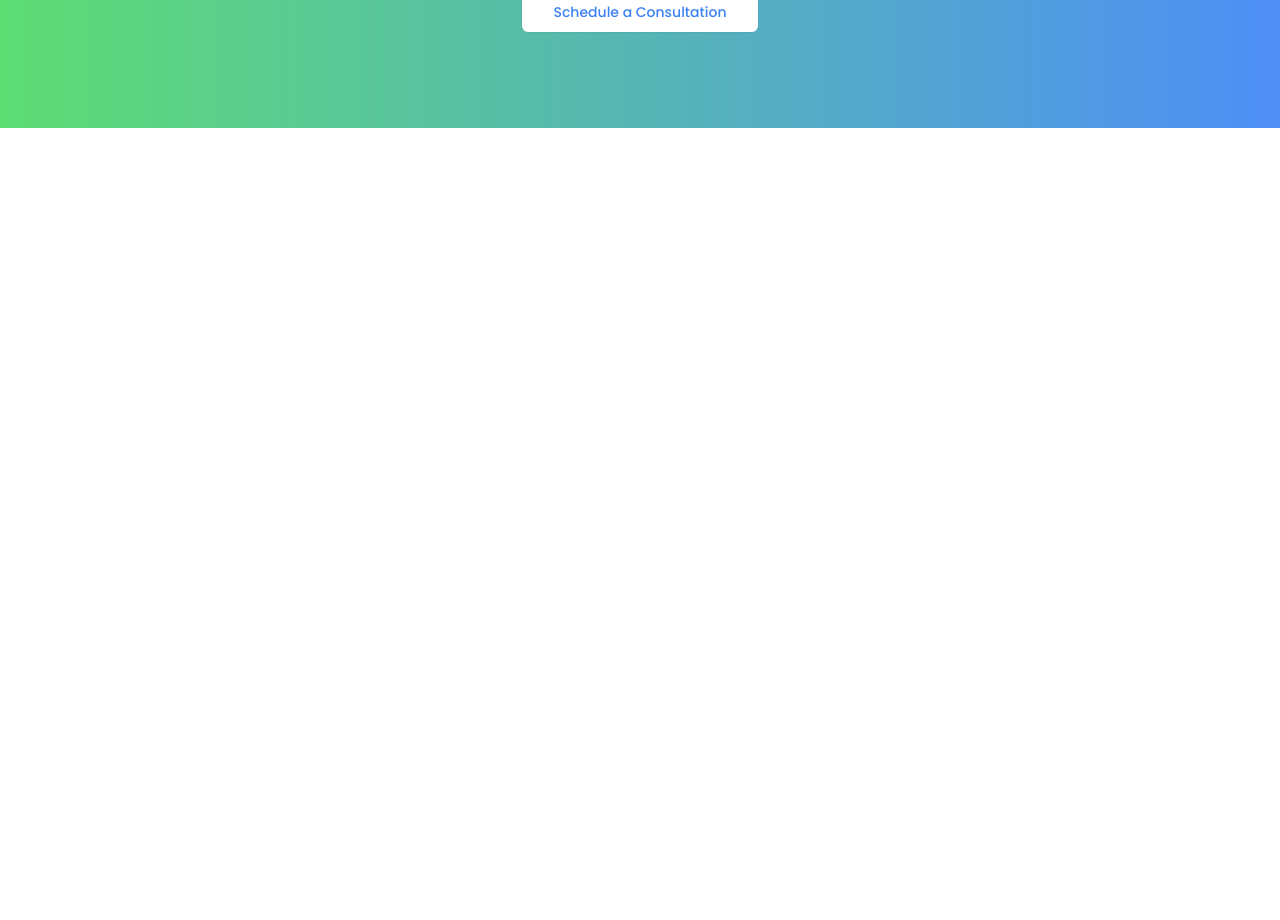
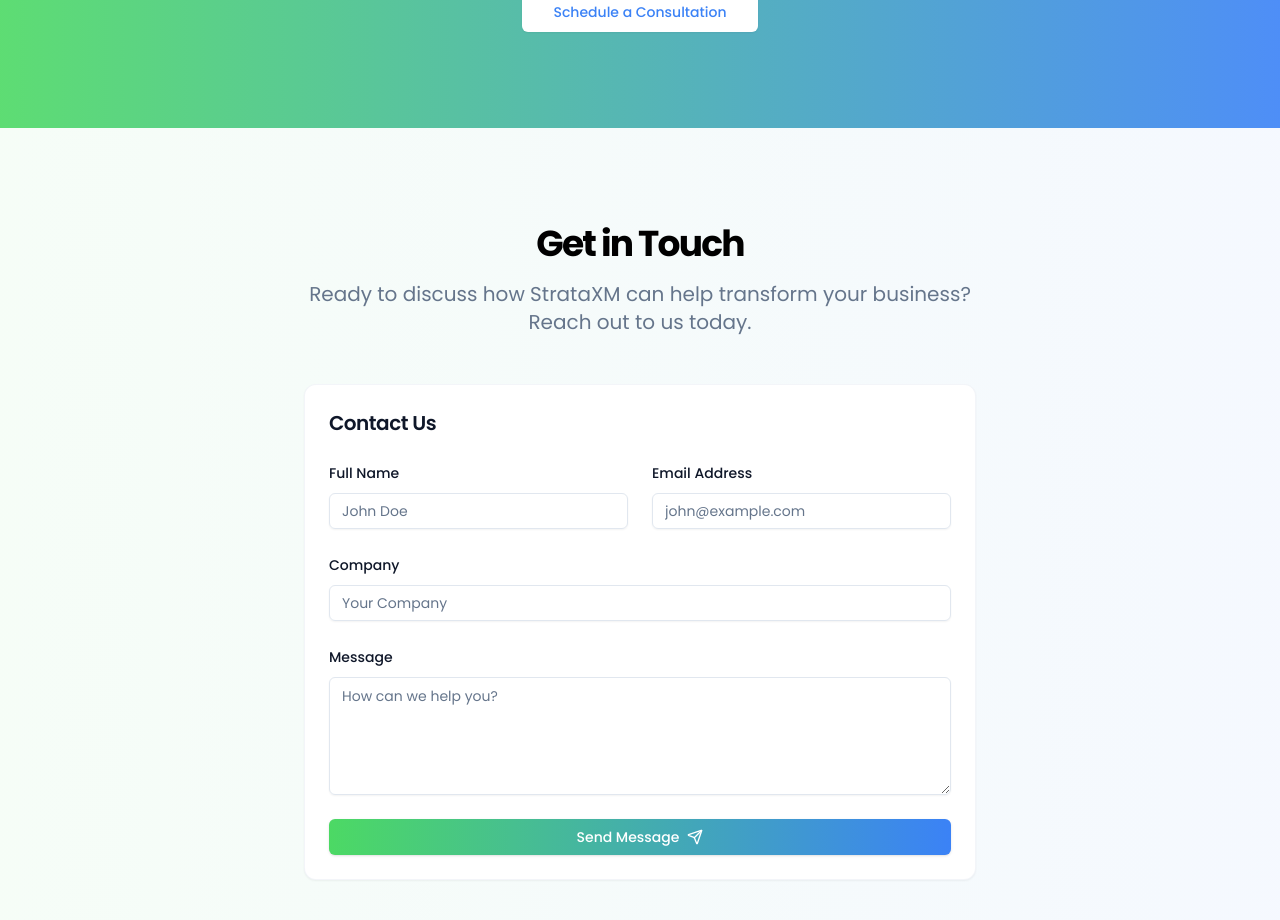
Before and after one commit to joshuaposton/StrataXM, a Next.js app: page / in a window 1280 px wide. Shown: the part 2583-3503 px from the top of the page. Before the commit the page ends 2711 px from the top, so only its background shows below. Built offline with nearby package versions, Linux system fonts and the light colour scheme.

Commit message:
style(layout): Consolidate Header component styles

```diff
--- /dev/null
+++ b/src/components/home/ContactForm.tsx
@@ -0,0 +1,161 @@
+
+import { useState } from "react";
+import { Button } from "@/components/ui/button";
+import { Input } from "@/components/ui/input";
+import { Textarea } from "@/components/ui/textarea";
+import { Card, CardContent, CardHeader, CardTitle } from "@/components/ui/card";
+import { Send, CheckCircle } from "lucide-react";
+
+export function ContactForm() {
+  const [formState, setFormState] = useState({
+    name: "",
+    email: "",
+    company: "",
+    message: ""
+  });
+
+  const [isSubmitting, setIsSubmitting] = useState(false);
+  const [isSubmitted, setIsSubmitted] = useState(false);
+
+  const handleChange = (e: React.ChangeEvent<HTMLInputElement | HTMLTextAreaElement>) => {
+    const { name, value } = e.target;
+    setFormState(prev => ({ ...prev, [name]: value }));
+  };
+
+  const handleSubmit = (e: React.FormEvent) => {
+    e.preventDefault();
+    setIsSubmitting(true);
+
+    // Simulate form submission
+    setTimeout(() => {
+      setIsSubmitting(false);
+      setIsSubmitted(true);
+      setFormState({
+        name: "",
+        email: "",
+        company: "",
+        message: ""
+      });
+    }, 1500);
+  };
+
+  return (
+    <section className="py-16 md:py-24 bg-gradient-to-r from-[#4CD964]/5 to-[#3B82F6]/5">
+      <div className="container px-4 md:px-6 lg:px-8">
+        <div className="flex flex-col items-center text-center space-y-4 mb-12">
+          <h2 className="text-3xl md:text-4xl font-bold tracking-tighter">Get in Touch</h2>
+          <p className="text-xl text-muted-foreground max-w-2xl">
+            Ready to discuss how StrataXM can help transform your business? Reach out to us today.
+          </p>
+        </div>
+
+        <div className="max-w-2xl mx-auto">
+          <Card className="border border-border/40 shadow-sm">
+            {isSubmitted ? (
+              <CardContent className="pt-6 flex flex-col items-center text-center space-y-4">
+                <CheckCircle className="h-16 w-16 text-primary mb-2" />
+                <CardTitle className="text-2xl">Thank You!</CardTitle>
+                <p className="text-muted-foreground">
+                  Your message has been sent successfully. We'll get back to you shortly.
+                </p>
+                <Button
+                  onClick={() => setIsSubmitted(false)}
+                  className="mt-4"
+                >
+                  Send Another Message
+                </Button>
+              </CardContent>
+            ) : (
+              <>
+                <CardHeader>
+                  <CardTitle className="text-xl">Contact Us</CardTitle>
+                </CardHeader>
+                <CardContent>
+                  <form onSubmit={handleSubmit} className="space-y-6">
+                    <div className="grid grid-cols-1 md:grid-cols-2 gap-6">
+                      <div className="space-y-2">
+                        <label htmlFor="name" className="text-sm font-medium">
+                          Full Name
+                        </label>
+                        <Input
+                          id="name"
+                          name="name"
+                          value={formState.name}
+                          onChange={handleChange}
+                          placeholder="John Doe"
+                          required
+                        />
+                      </div>
+                      <div className="space-y-2">
+                        <label htmlFor="email" className="text-sm font-medium">
+                          Email Address
+                        </label>
+                        <Input
+                          id="email"
+                          name="email"
+                          type="email"
+                          value={formState.email}
+                          onChange={handleChange}
+                          placeholder="john@example.com"
+                          required
+                        />
+                      </div>
+                    </div>
+
+                    <div className="space-y-2">
+                      <label htmlFor="company" className="text-sm font-medium">
+                        Company
+                      </label>
+                      <Input
+                        id="company"
+                        name="company"
+                        value={formState.company}
+                        onChange={handleChange}
+                        placeholder="Your Company"
+                      />
+                    </div>
+
+                    <div className="space-y-2">
+                      <label htmlFor="message" className="text-sm font-medium">
+                        Message
+                      </label>
+                      <Textarea
+                        id="message"
+                        name="message"
+                        value={formState.message}
+                        onChange={handleChange}
+                        placeholder="How can we help you?"
+                        rows={5}
+                        required
+                      />
+                    </div>
+
+                    <Button
+                      type="submit"
+                      className="w-full bg-gradient-to-r from-[#4CD964] to-[#3B82F6] hover:opacity-90 transition-opacity"
+                      disabled={isSubmitting}
+                    >
+                      {isSubmitting ? (
+                        <span className="flex items-center">
+                          <svg className="animate-spin -ml-1 mr-2 h-4 w-4 text-white" xmlns="http://www.w3.org/2000/svg" fill="none" viewBox="0 0 24 24">
+                            <circle className="opacity-25" cx="12" cy="12" r="10" stroke="currentColor" strokeWidth="4"></circle>
+                            <path className="opacity-75" fill="currentColor" d="M4 12a8 8 0 018-8V0C5.373 0 0 5.373 0 12h4zm2 5.291A7.962 7.962 0 014 12H0c0 3.042 1.135 5.824 3 7.938l3-2.647z"></path>
+                          </svg>
+                          Sending...
+                        </span>
+                      ) : (
+                        <span className="flex items-center">
+                          Send Message <Send className="ml-2 h-4 w-4" />
+                        </span>
+                      )}
+                    </Button>
+                  </form>
+                </CardContent>
+              </>
+            )}
+          </Card>
+        </div>
+      </div>
+    </section>
+  );
+}
--- a/src/pages/index.tsx
+++ b/src/pages/index.tsx
@@ -4,6 +4,7 @@
 import { Services } from "@/components/home/Services";
 import { Insights } from "@/components/home/Insights";
 import { CTA } from "@/components/home/CTA";
+import { ContactForm } from "@/components/home/ContactForm";
 
 export default function Home() {
   return (
@@ -19,6 +20,7 @@
         <Services />
         <Insights />
         <CTA />
+        <ContactForm />
       </Layout>
     </>
   );
```
